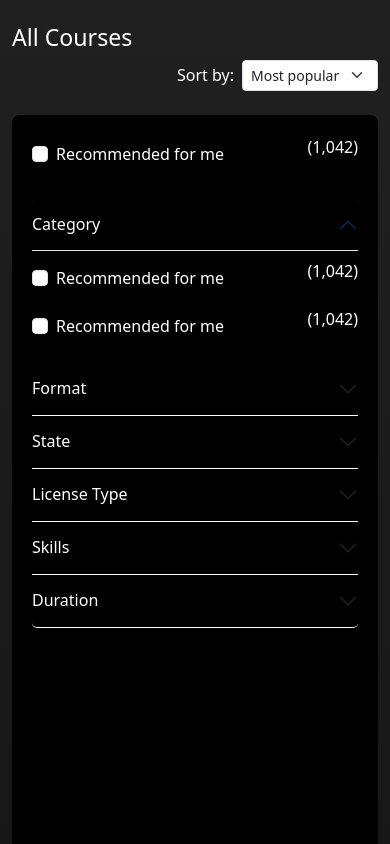
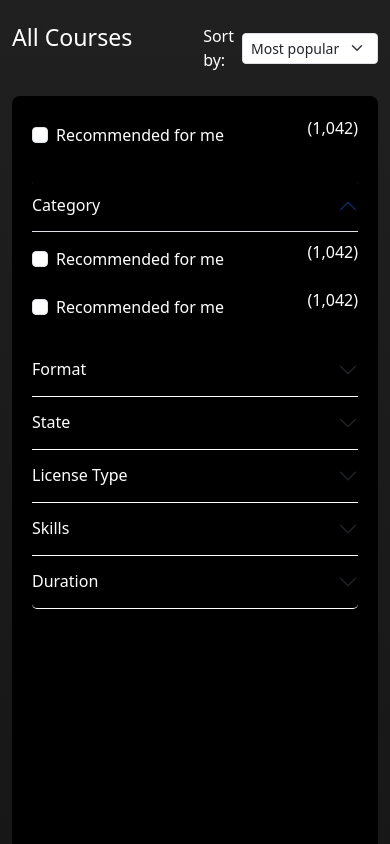
Before and after one commit to developermickey/course-list, a plain HTML site: page index.html in a window 390 px wide. Shown: the top 844 px of the page. Drawn offline with nearby package versions, Linux system fonts and the light colour scheme.

Commit message:
column udpated for mobile version

```diff
--- a/index.html
+++ b/index.html
@@ -113,10 +113,10 @@
         <div class="row mb-4">
 
 
-                <div class="col-md-3">
+                <div class="col-6 col-md-3">
                     <h1 class="h3 text-white">All Courses</h1>
                 </div>
-                <div class="col-md-9">
+                <div class="col-6 col-md-9">
                     <div>
 
                     </div>
```
